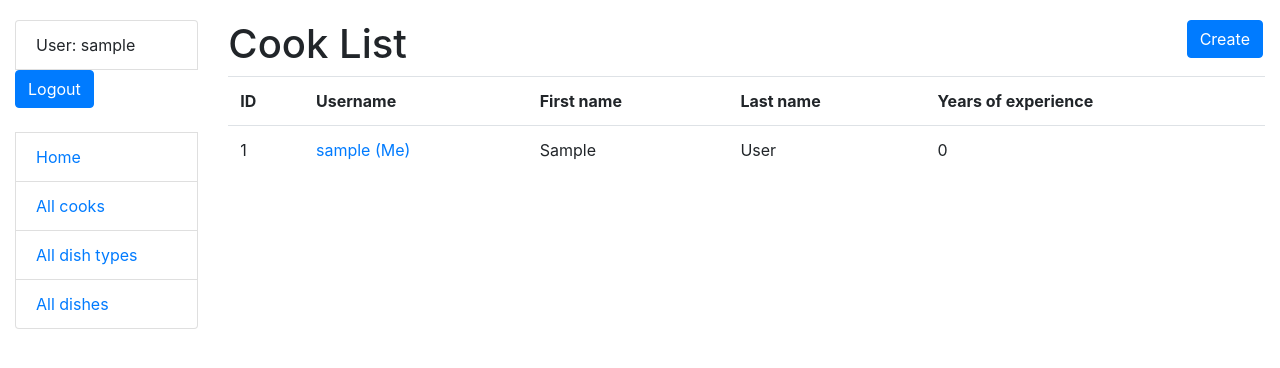
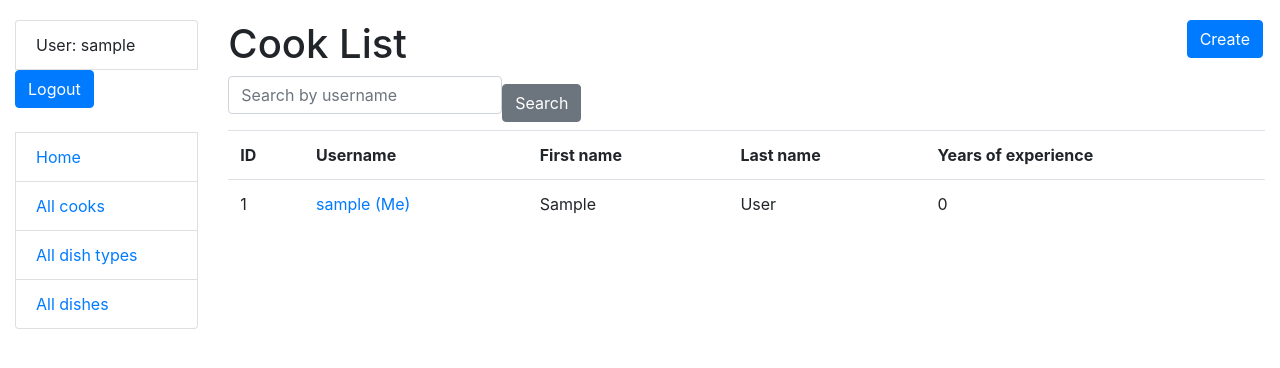
Before and after one commit to YESosnovska/restaurant-kitchen-service, a Django app: page /cooks/ in a window 1280 px wide. Shown: the top 368 px of the page. Run offline with Django 5.2, Linux system fonts and the light colour scheme; the visitor is signed in with stand-in values (Sample User, id 1); data comes from the database, SQL or seed files in the repository; some libraries are stand-ins or nearby versions.

Commit message:
add search form

```diff
--- a/kitchen/forms.py
+++ b/kitchen/forms.py
@@ -30,3 +30,33 @@ class DishForm(forms.ModelForm):
     class Meta:
         model = Dish
         fields = "__all__"
+
+
+class CookSearchForm(forms.Form):
+    username = forms.CharField(
+        max_length=255,
+        required=False,
+        label="",
+        widget=forms.TextInput(
+            attrs={"placeholder": "Search by username"}),
+    )
+
+
+class DishTypeSearchForm(forms.Form):
+    name = forms.CharField(
+        max_length=255,
+        required=False,
+        label="",
+        widget=forms.TextInput(
+            attrs={"placeholder": "Search by name"}),
+    )
+
+
+class DishSearchForm(forms.Form):
+    name = forms.CharField(
+        max_length=255,
+        required=False,
+        label="",
+        widget=forms.TextInput(
+            attrs={"placeholder": "Search by name"}),
+    )
--- /dev/null
+++ b/kitchen/templatetags/query_transform.py
@@ -0,0 +1,14 @@
+from django import template
+
+register = template.Library()
+
+
+@register.simple_tag
+def query_transform(request, **kwargs):
+    updated = request.GET.copy()
+    for first, second in kwargs.items():
+        if second is not None:
+            updated[first] = second
+        else:
+            updated.pop(first, 0)
+    return updated.urlencode()
--- a/kitchen/views.py
+++ b/kitchen/views.py
@@ -1,10 +1,12 @@
+from django.contrib.auth import get_user_model
 from django.contrib.auth.decorators import login_required
 from django.contrib.auth.mixins import LoginRequiredMixin
 from django.shortcuts import render
 from django.urls import reverse_lazy
 from django.views import generic
 
-from kitchen.forms import CookExperienceUpdateForm, CookCreationForm, DishForm
+from kitchen.forms import CookExperienceUpdateForm, CookCreationForm, DishForm, CookSearchForm, DishTypeSearchForm, \
+    DishSearchForm
 from kitchen.models import Cook, DishType, Dish
 
 
@@ -32,6 +34,23 @@ class CookListView(LoginRequiredMixin, generic.ListView):
     context_object_name = "cook_list"
     template_name = "kitchen/cooks_list.html"
     paginate_by = 5
+
+    def get_context_data(self, *, object_list=None, **kwargs):
+        context = super(CookListView, self).get_context_data()
+        username = self.request.GET.get("username", "")
+        context["search_form"] = CookSearchForm(
+            initial={"username": username}
+        )
+        return context
+
+    def get_queryset(self):
+        queryset = get_user_model().objects.all()
+        form = CookSearchForm(self.request.GET)
+        if form.is_valid():
+            return queryset.filter(
+                username__icontains=form.cleaned_data["username"]
+            )
+        return queryset
 
 
 class CookDetailView(LoginRequiredMixin, generic.DetailView):
@@ -61,6 +80,21 @@ class DishTypeListView(LoginRequiredMixin, generic.ListView):
     template_name = "kitchen/dish_types_list.html"
     paginate_by = 5
 
+    def get_context_data(self, *, object_list=None, **kwargs):
+        context = super(DishTypeListView, self).get_context_data(**kwargs)
+        name = self.request.GET.get("name", "")
+        context["search_form"] = DishTypeSearchForm(
+            initial={"name": name}
+        )
+        return context
+
+    def get_queryset(self):
+        queryset = DishType.objects.all()
+        form = DishTypeSearchForm(self.request.GET)
+        if form.is_valid():
+            return queryset.filter(name__icontains=form.cleaned_data["name"])
+        return queryset
+
 
 class DishTypeUpdateView(LoginRequiredMixin, generic.UpdateView):
     model = DishType
@@ -85,6 +119,21 @@ class DishListView(LoginRequiredMixin, generic.ListView):
     template_name = "kitchen/dish_list.html"
     paginate_by = 5
 
+    def get_context_data(self, *, object_list=None, **kwargs):
+        context = super(DishListView, self).get_context_data(**kwargs)
+        name = self.request.GET.get("name", "")
+        context["search_form"] = DishSearchForm(
+            initial={"name": name}
+        )
+        return context
+
+    def get_queryset(self):
+        queryset = Dish.objects.all()
+        form = DishSearchForm(self.request.GET)
+        if form.is_valid():
+            return queryset.filter(name__icontains=form.cleaned_data["name"])
+        return queryset
+
 
 class DishDetailView(LoginRequiredMixin, generic.DetailView):
     model = Dish
--- a/templates/includes/pagination.html
+++ b/templates/includes/pagination.html
@@ -1,8 +1,9 @@
+{% load query_transform %}
 {% if is_paginated %}
   <ul class="pagination">
     {% if page_obj.has_previous %}
       <li class="page-item">
-        <a href="?page= {{ page_obj.previous_page_number }}" class="page-link">prev</a>
+        <a href="?{% query_transform request page=page_obj.previous_page_number %}" class="page-link">prev</a>
       </li>
     {% endif %}
     <li class="page-item active">
@@ -10,7 +11,7 @@
     </li>
     {% if page_obj.has_next %}
       <li class="page-item">
-        <a href="?page= {{ page_obj.next_page_number }}" class="page-link">next</a>
+        <a href="?{% query_transform request page=page_obj.next_page_number %}" class="page-link">next</a>
       </li>
     {% endif %}
   </ul>
--- /dev/null
+++ b/templates/includes/search_form.html
@@ -0,0 +1,5 @@
+{% load crispy_forms_filters %}
+<form method="get" action="" class="form-inline">
+    {{ search_form|crispy }}
+    <input class="btn btn-secondary" type="submit" value="Search">
+  </form>
--- a/templates/kitchen/cooks_list.html
+++ b/templates/kitchen/cooks_list.html
@@ -8,6 +8,9 @@
         Create
       </a>
     </h1>
+    {% block search_form %}
+      {% include "includes/search_form.html" %}
+    {% endblock %}
 
     {% if cook_list %}
     <table class="table">
--- a/templates/kitchen/dish_list.html
+++ b/templates/kitchen/dish_list.html
@@ -8,6 +8,9 @@
       Create
     </a>
     </h1>
+    {% block search_form %}
+      {% include "includes/search_form.html" %}
+    {% endblock %}
 
     {% if dish_list %}
     <table class="table">
--- a/templates/kitchen/dish_types_list.html
+++ b/templates/kitchen/dish_types_list.html
@@ -8,6 +8,9 @@
         Create
       </a>
     </h1>
+    {% block search_form %}
+      {% include "includes/search_form.html" %}
+    {% endblock %}
 
     {% if dish_types_list %}
     <table class="table">
```
